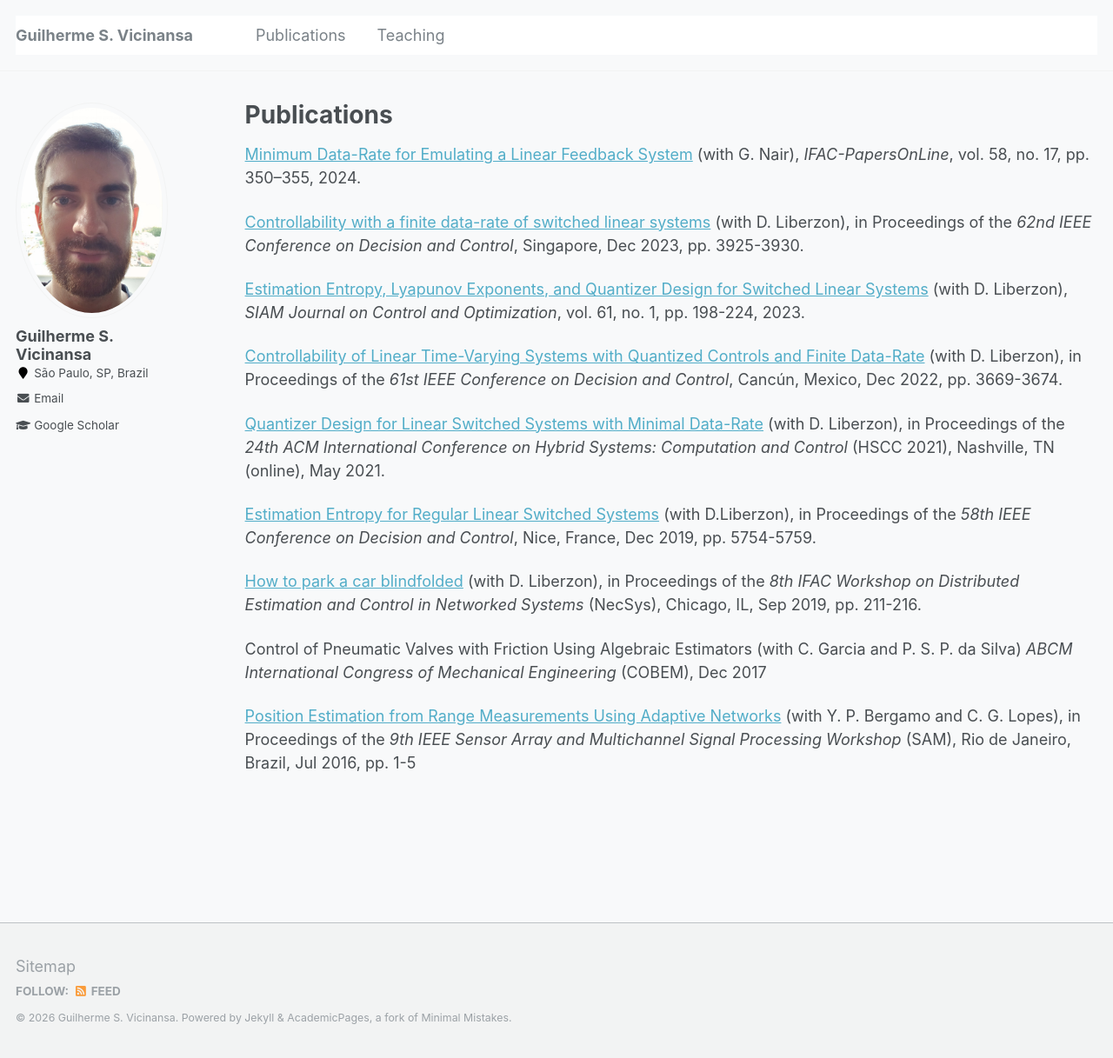
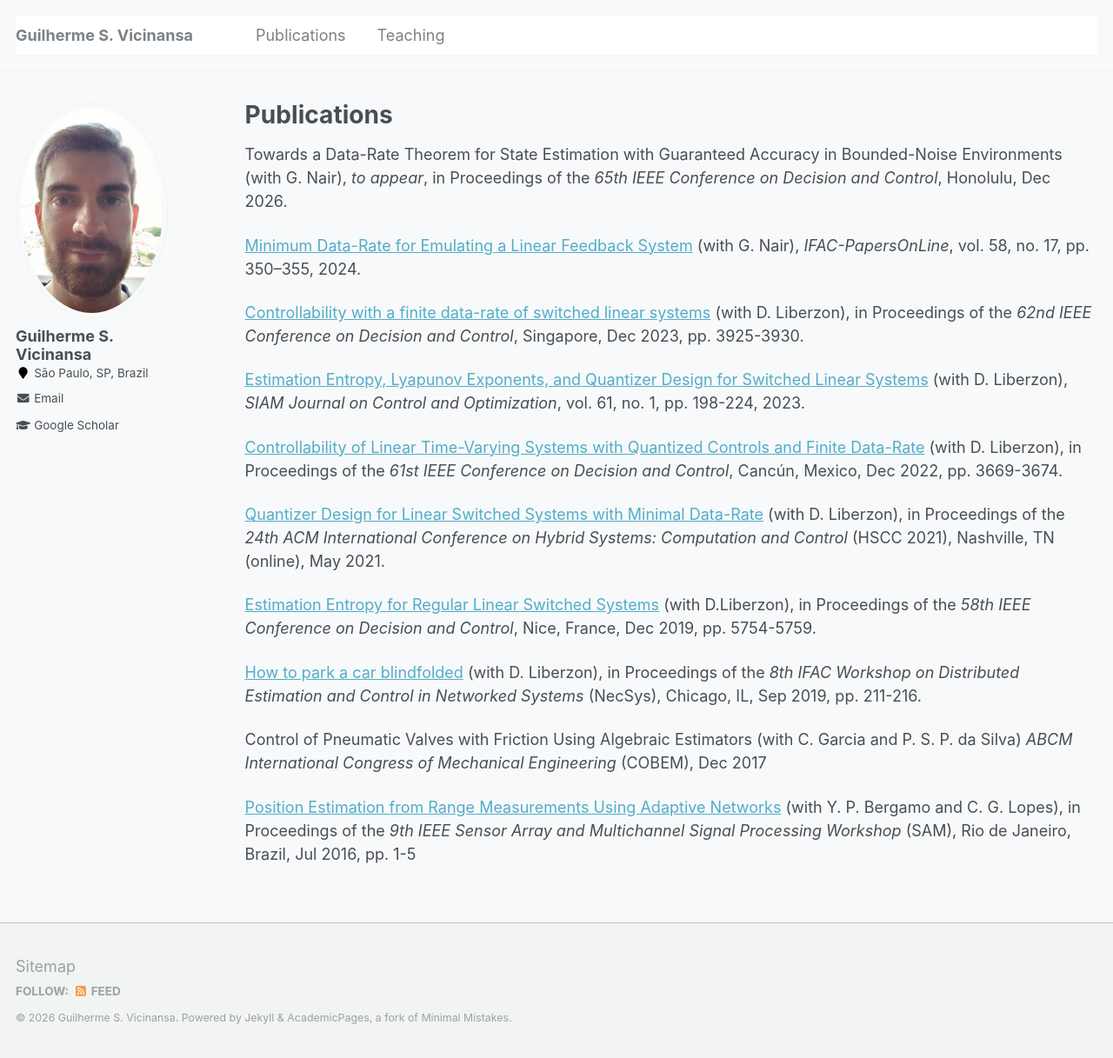
Before and after one commit to Vicinansa/vicinansa.github.io, a Jekyll site: the page built from _pages/publications.md, in a window 1280 px wide and 1217 px high. Shown: the whole window at 87% size. Built offline with Jekyll 4.4.1, drawn with Linux system fonts in a browser that asks for light colours.

Commit message:
Update publications.md

```diff
--- a/_pages/publications.md
+++ b/_pages/publications.md
@@ -5,6 +5,7 @@ permalink: /publications/
 author_profile: true
 ---
 
+Towards a Data-Rate Theorem for State Estimation with Guaranteed Accuracy in Bounded-Noise Environments (with G. Nair), *to appear*, in Proceedings of the *65th IEEE Conference on Decision and Control*, Honolulu, Dec 2026.
 
 <a href="https://www.sciencedirect.com/science/article/pii/S2405896324019499"> Minimum Data-Rate for Emulating a Linear Feedback System</a> (with G. Nair),  *IFAC-PapersOnLine*, vol. 58, no. 17, pp. 350–355, 2024.
 
```
